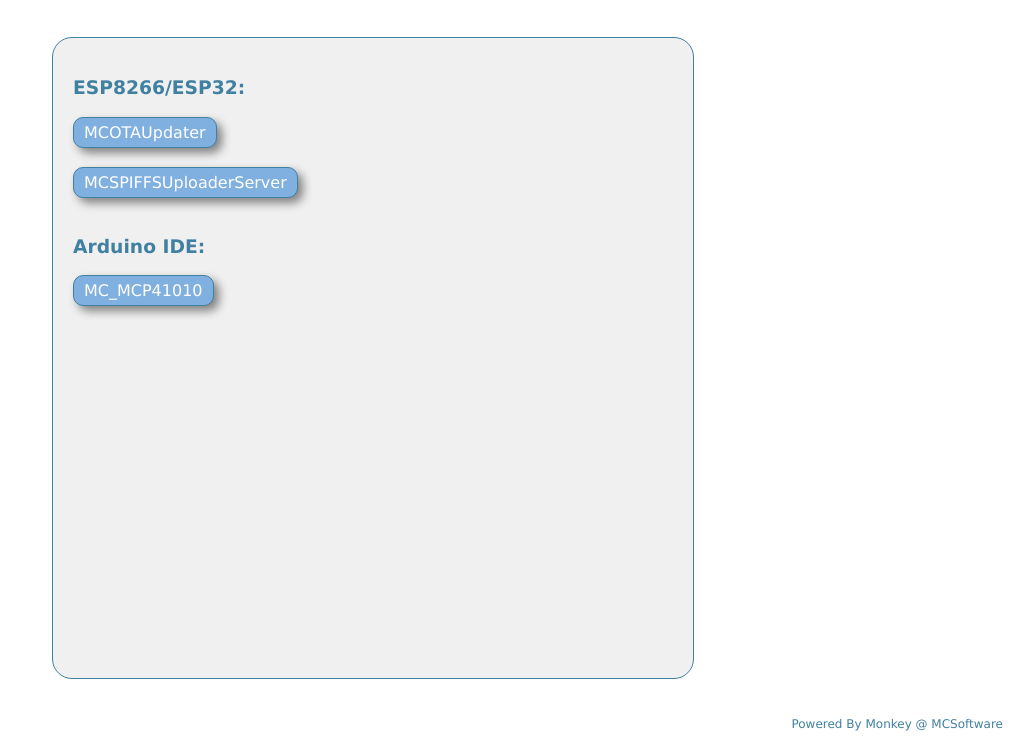
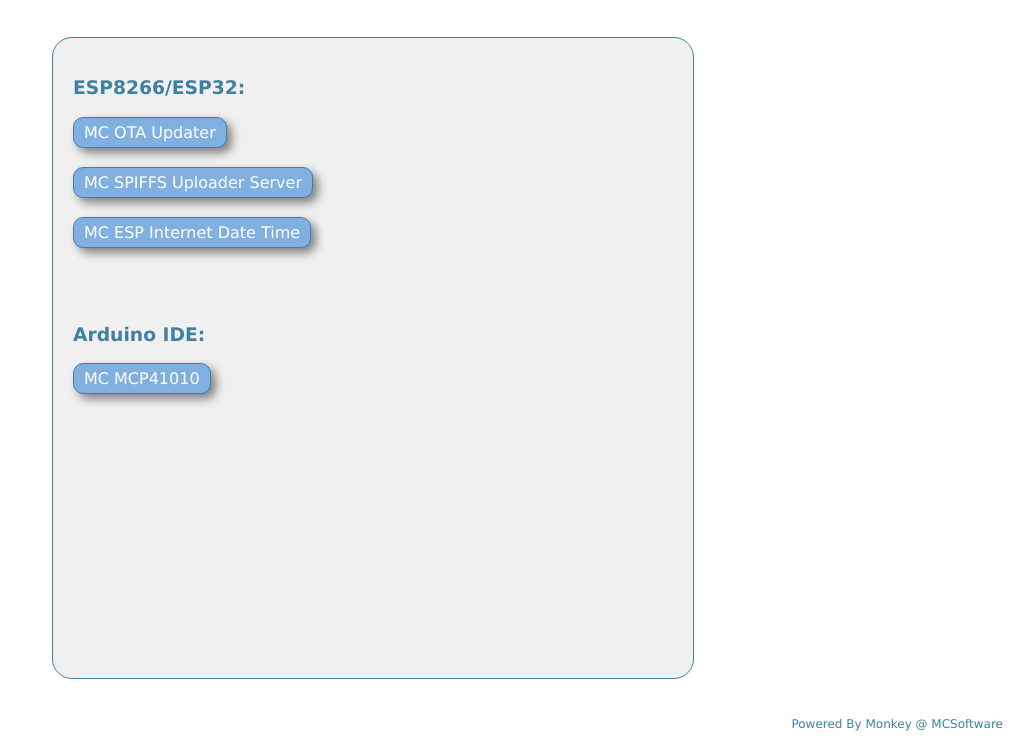
Before and after one commit to calfizzi/calfizzi.github.io, a plain HTML site: page index.html in a window 1280 px wide. Shown: the part 49-800 px from the top of the page, without its empty margins (267-1280 px from the left). Drawn offline with Linux system fonts and the light colour scheme.

Commit message:
Update index.html

```diff
--- a/index.html
+++ b/index.html
@@ -31,12 +31,13 @@
 <h1>Repositories</h1><br/>
 <div class="box">
   <h3>ESP8266/ESP32:</h3>
-  <a href = "MCOTAUpdater">MCOTAUpdater</a><br/><br/>
-  <a href = "MCSPIFFSUploaderServer">MCSPIFFSUploaderServer</a>
+  <a href = "MCOTAUpdater">MC OTA Updater</a><br/><br/>
+  <a href = "MCSPIFFSUploaderServer">MC SPIFFS Uploader Server</a><br/><br/>
+  <a href = "MCESPInternetDateTime">MC ESP Internet Date Time</a><br/><br/>
   <br/>
   <br/>
   <h3>Arduino IDE:</h3>
-  <a href = "MC_MCP41010/">MC_MCP41010</a>
+  <a href = "MC_MCP41010/">MC MCP41010</a>
 </div>
 
 
```
